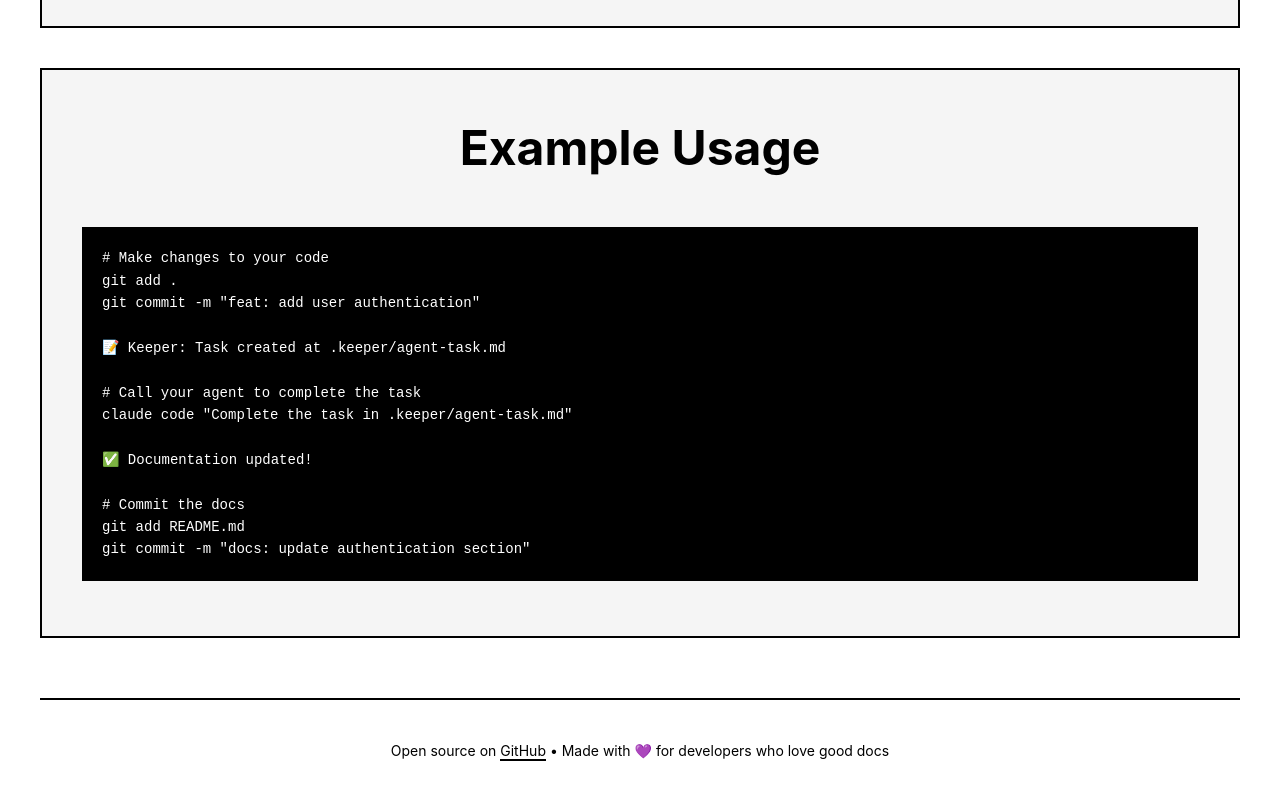
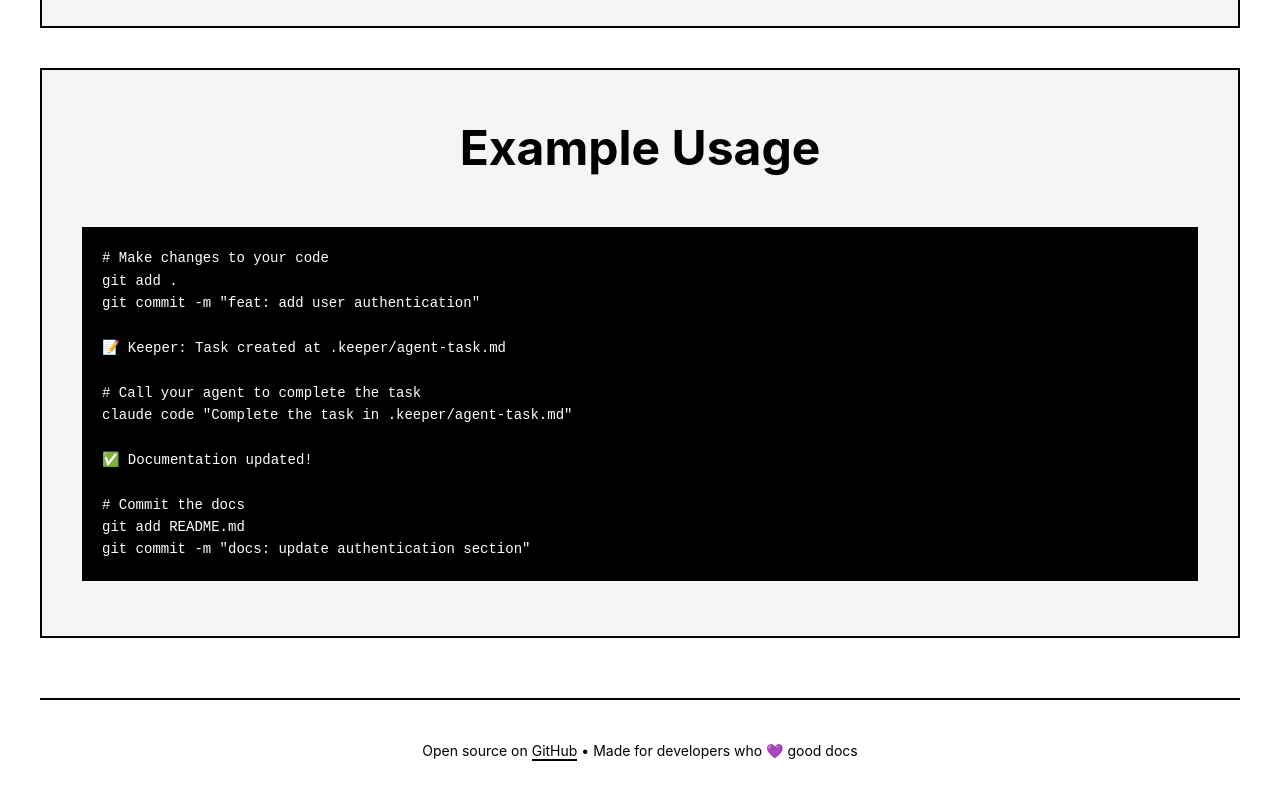
Before and after one commit to DigitalCreationsCo/keeper, a website: page docs/index.html in a window 1280 px wide. Shown: the part 2028-2828 px from the top of the page. Drawn offline with Linux system fonts and the light colour scheme.

Commit message:
Update footer text for clarity

```diff
--- a/docs/index.html
+++ b/docs/index.html
@@ -391,7 +391,7 @@ git commit -m "docs: update authentication section"</code>
         <footer>
             <p>
                 Open source on <a href="https://github.com/digitalcreationsco/keeper" target="_blank">GitHub</a>
-                • Made with 💜 for developers who love good docs
+                • Made for developers who 💜 good docs
             </p>
         </footer>
     </div>
```
